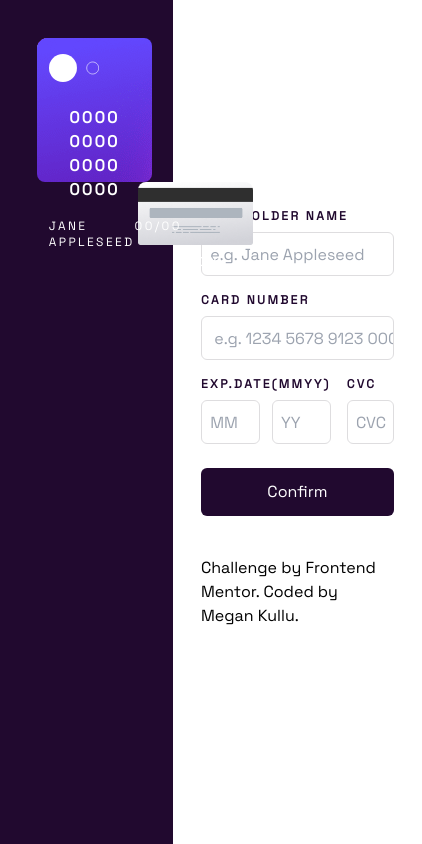
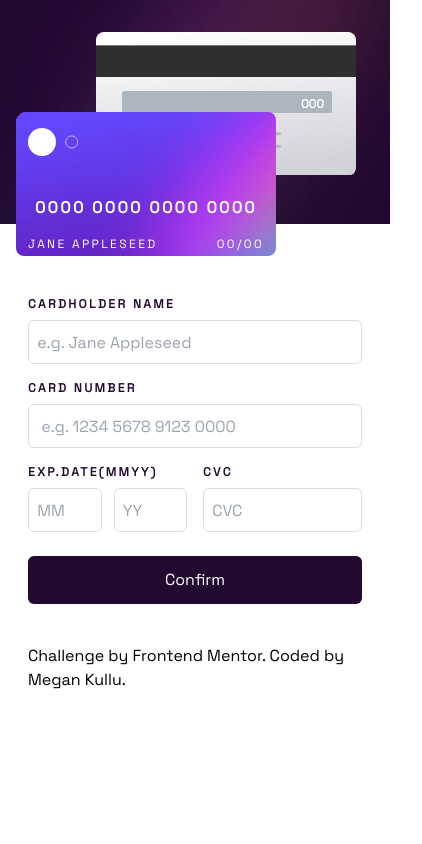
Before and after one commit to MeganKullu/interactive-card-details-main, a website: page src/index.html in a window 390 px wide. Shown: the whole page, 422 px wide, since content can reach past the window. Drawn offline with Linux system fonts and the light colour scheme.

Commit message:
complete response design

```diff
--- a/src/index.html
+++ b/src/index.html
@@ -8,36 +8,45 @@
   <link rel="icon" type="image/png" sizes="32x32" href="./images/favicon-32x32.png">
 
   <title>Frontend Mentor | Interactive card details form</title>
-
+  <!--  -->
   <link rel="stylesheet" href="/dist/output.css">
 
 </head>
 
-<body >
+<body>
 
-  <div class=" flex h-screen sm:flex-col lg:flex-row">
+  <div class=" flex flex-col lg:flex-row lg:h-screen ">
 
-    <div class="basis-1/3 bg-very-dark-violet flex sm:flex-col pt-8  lg:flex flex-col-reverse place-content-center place-items-center ">
-      <div class=" bg-no-repeat rounded-lg bg-[url('/images/bg-card-back.png')] bg-contain sm:h-36 w-2/3 self-end mr-4 flex flex-col place-content-center place-items-end lg:mb-24 h-40 mb-28 -mr-20 relative z-2" >
+    <div class="basis-1/3  bg-[url('/images/bg-main-mobile.png')] lg:bg-[url(/images/bg-main-desktop.png')] bg-no-repeat h-full bg-cover flex-col pt-8 lg:pt-0 lg:flex lg:flex-col-reverse lg:place-content-center">
+
+      <div
+        class=" bg-no-repeat rounded-lg bg-[url('/images/bg-card-back.png')] bg-contain mr-2 ml-24 h-36 lg:h-48 lg:w-3/4 w-2/3 self-end flex flex-col place-content-center place-items-end lg:mb-24 lg:-mr-32 relative z-2 ">
         <div class=" text-white font-bold pr-8 text-xs">
           <p>000</p>
         </div>
 
       </div>
 
-      <div class="relative p-3 -mt-16 z-2 h-36 w-2/3 ml-4 bg-no-repeat rounded-lg bg-[url('/images/bg-card-front.png')] lg:h-40 -mt-96">
+      <div
+        class="relative p-3 -mt-16 z-2 h-36 lg:h-48 w-2/3 lg:w-3/4  ml-4 bg-no-repeat rounded-lg bg-[url('/images/bg-card-front.png')]  lg:ml-52 lg:mb-8 lg:mt-12">
         <div class="pt-1"><img src="/images/card-logo.svg" height="50px" width="50px" alt=""></div>
-        <div class="font-bold text-white text-center pt-6 spacing text-base"><p>0000 0000 0000 0000</p></div>
+        <div class="font-bold text-white text-center pt-10 lg:pt-16 spacing lg:text-lg">
+          <p>0000 0000 0000 0000</p>
+        </div>
         <div class="flex place-content-between text-white pt-4 spacing text-xs">
-          <div><p>JANE APPLESEED</p></div>
-          <div><p>00/00</p></div>
+          <div>
+            <p>JANE APPLESEED</p>
+          </div>
+          <div>
+            <p>00/00</p>
+          </div>
         </div>
       </div>
 
     </div>
 
     <div class="basis-2/3 bg-white pt-10 pb-4 px-7 h-full -mt-8 lg:flex place-content-center place-items-center">
-      <form action="/" class="flex flex-col lg:w-1/2">
+      <form action="/" class="flex flex-col lg:w-1/2 lg:py-16 ">
 
         <div class="flex flex-col mb-4 mt-8">
           <label class="text-very-dark-violet text-xs spacing font-bold pb-2 " for="cardholderName">CARDHOLDER
@@ -78,7 +87,7 @@
         </div>
 
         <div class="mt-6 mb-10">
-          <button class="bg-very-dark-violet w-full h-12 rounded-md text-center text-white">Confirm</button>
+          <button class="bg-very-dark-violet w-full h-12 rounded-md text-center text-white hover:opacity-30">Confirm</button>
         </div>
 
         <div class="attribution">
```
Also changed, not shown: dist/output.css.
